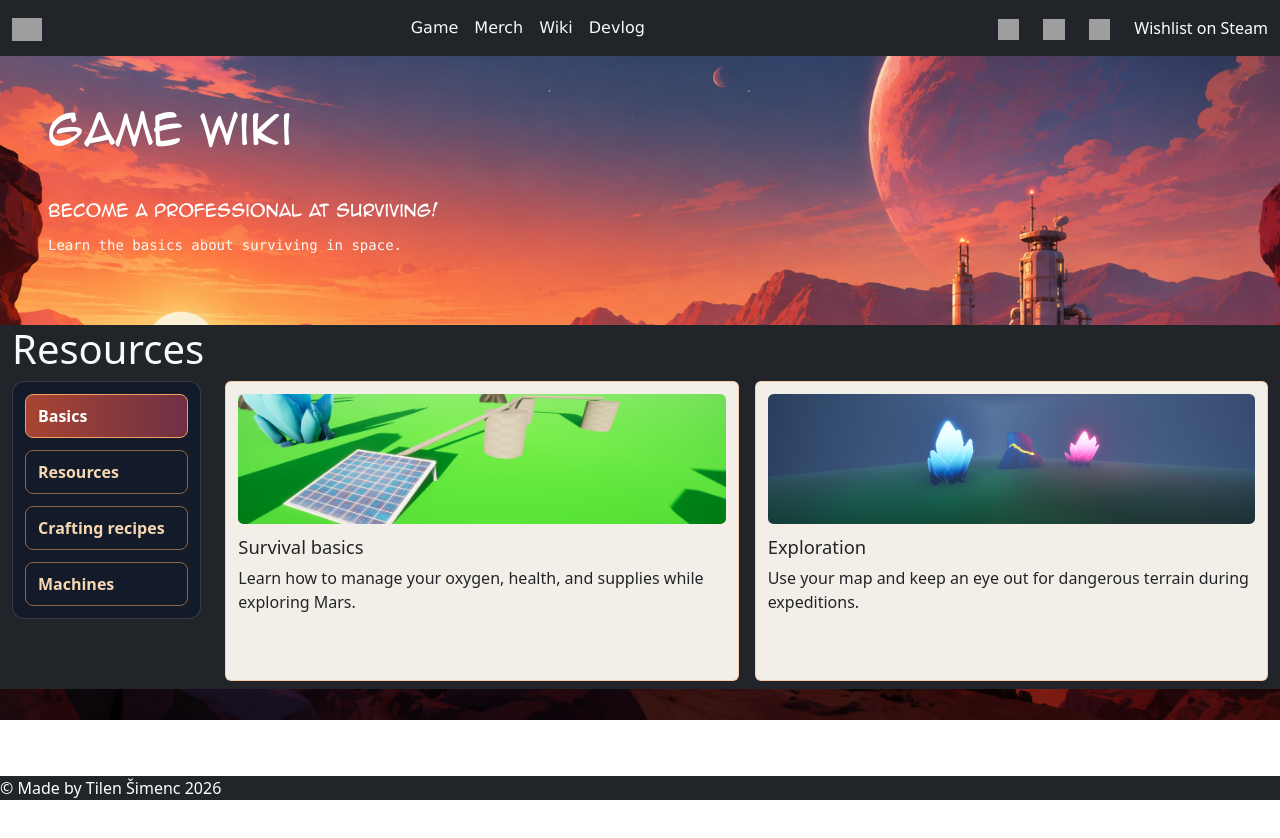
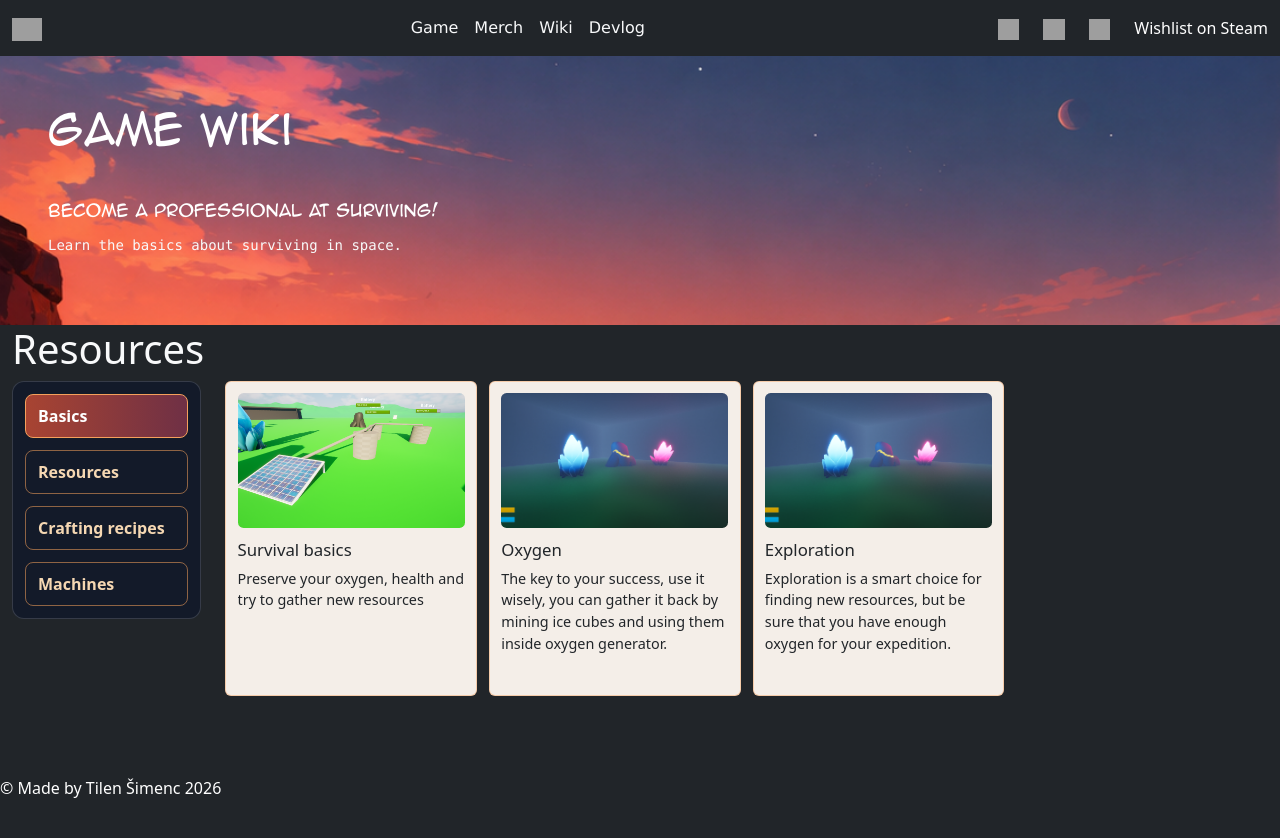
Before and after one commit to TilenoLogy/TripToMarsWebsite, an Angular app in the folder mars-shop/: page /wiki in a window 1280 px wide. Shown: the top 838 px of the page. Before the commit the page ends 800 px from the top, so only its background shows below. Built offline with nearby package versions, Linux system fonts and the light colour scheme; grey boxes are pictures that could not be loaded.

Commit message:
Resized and info for basics, resources, machines fixed

```diff
--- a/mars-shop/src/app/wiki/wiki-data.json
+++ b/mars-shop/src/app/wiki/wiki-data.json
@@ -5,12 +5,17 @@
     "cards": [
       {
         "title": "Survival basics",
-        "description": "Learn how to manage your oxygen, health, and supplies while exploring Mars.",
+        "description": "Preserve your oxygen, health and try to gather new resources",
         "image": "Images/Game1.png"
       },
       {
+        "title": "Oxygen",
+        "description": "The key to your success, use it wisely, you can gather it back by mining ice cubes and using them inside oxygen generator.",
+        "image": "Images/Game2.png"
+      },
+      {
         "title": "Exploration",
-        "description": "Use your map and keep an eye out for dangerous terrain during expeditions.",
+        "description": "Exploration is a smart choice for finding new resources, but be sure that you have enough oxygen for your expedition.",
         "image": "Images/Game2.png"
       }
     ]
@@ -28,7 +33,28 @@
         "title": "Coal Chunk",
         "description": "Used to smelt ores.",
         "image": "Images/Resources/CoalOre.png"
+      },
+      {
+        "title": "Iron Chunk",
+        "description": "Iron ore that can be smelted into the ingot.",
+        "image": "Images/Resources/CoalOre.png"
+      },
+      {
+        "title": "Copper Chunk",
+        "description": "Copper ore that can be smelted into the ingot.",
+        "image": "Images/Resources/CoalOre.png"
+      },
+      {
+        "title": "Iron Ingot",
+        "description": "Basic metal, useful for a lot of recipes.",
+        "image": "Images/Resources/CoalOre.png"
+      },
+      {
+        "title": "Basic Wire",
+        "description": "Used to connect machines and electricity circuits together.",
+        "image": "Images/Resources/CoalOre.png"
       }
+
     ]
   },
   {
@@ -52,14 +78,19 @@
     "label": "Machines",
     "cards": [
       {
-        "title": "Resource processor",
-        "description": "Process raw materials into useful components for your equipment.",
+        "title": "Basic solar panel",
+        "description": "Machine that produces the electricity. Can be connected using wires.",
         "image": "Images/SpaceHoodie.jpg"
       },
       {
         "title": "Oxygen generator",
-        "description": "Generate oxygen and extend the amount of time you can spend outside.",
+        "description": "Generate oxygen and extend the amount of time you can spend outside. It uses ice cubes and electricity or coal",
         "image": "Images/SpacePoster.jpg"
+      },
+      {
+        "title": "Battery",
+        "description": "Used to store electricity.",
+        "image": "Images/Resources/CoalOre.png"
       }
     ]
   }
--- a/mars-shop/src/app/wiki/wiki.css
+++ b/mars-shop/src/app/wiki/wiki.css
@@ -1,3 +1,7 @@
+.wiki-content {
+    min-height: calc(100vh - 56px);
+}
+
 .wiki-buttons {
     display: flex;
     flex-direction: column;
@@ -29,12 +33,12 @@
 
 .wiki-cards {
     display: grid;
-    grid-template-columns: repeat(auto-fit, minmax(200px, 1fr));
-    gap: 1rem;
+    grid-template-columns: repeat(auto-fill, minmax(200px, 1fr));
+    gap: 0.75rem;
 }
 
 .wiki-card {
-    height: 300px;
+    height: 315px;
     overflow: hidden;
     border: 1px solid rgba(245, 160, 92, 0.45);
     background: #f4eee8;
@@ -43,22 +47,23 @@
 .wiki-card .card-body {
     display: flex;
     flex-direction: column;
-    padding: 0.75rem;
+    padding: 0.7rem;
 }
 
 .wiki-card img {
     width: 100%;
-    height: 130px;
+    height: 135px;
     object-fit: cover;
     border-radius: 0.35rem;
 }
 
 .wiki-card .card-title {
-    margin-top: 0.75rem;
-    font-size: 1.15rem;
+    margin-top: 0.7rem;
+    font-size: 1.05rem;
 }
 
 .wiki-card .card-text {
+    font-size: 0.9rem;
     margin-bottom: 0;
     overflow: auto;
 }
--- a/mars-shop/src/app/wiki/wiki.html
+++ b/mars-shop/src/app/wiki/wiki.html
@@ -5,7 +5,7 @@
         </pre>
 </div>
 
-<div class="container-fluid bg-dark text-light mt-5 pb-2">
+<div class="wiki-content container-fluid bg-dark text-light mt-5 pb-2">
     <h1>Resources</h1>
     <div class="row g-4">
         <div class="col-md-3 col-lg-2">
```
